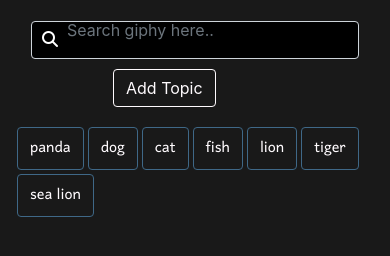
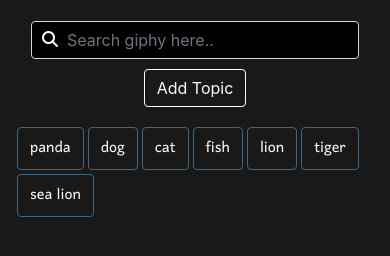
Before and after one commit to itshally/GifTastic, a plain HTML site: page index.html in a window 390 px wide. Shown: the part 60-316 px from the top of the page. Drawn offline with nearby package versions, Linux system fonts and the light colour scheme; a web font is replaced by a local one.

Commit message:
updated style.css
- adjusted margins

```diff
--- a/assets/css/style.css
+++ b/assets/css/style.css
@@ -28,15 +28,21 @@ h1{
     background-color: #000000;
     color: #FFFFFF;
     padding: 5px 10px;
+    width: auto;
 }
 #search-box{
     background-color: transparent;
     border: none !important;
     outline: none !important;
     padding: 0% !important;
-    margin: -5% auto !important;
+    /* margin: -5% auto !important; */
+    margin-top: -5px !important;
     color: #FFFFFF;
     text-indent: 8px;
+}
+#search-btn{
+    display: block;
+    margin: 10px auto !important;
 }
 .form-control:focus{
     border-color: none !important;
@@ -106,13 +112,38 @@ input:-webkit-autofill {
         width: 100%;
         display: block;
     }
+    .search-input-container{
+        width: 100%;
+    }
     #search-box{
-        margin: -20% auto !important;
-        text-indent: 10px;
+        width: 100%;
+        margin-top: -50px !important;
+        text-indent: 25px;
     }
     #search-btn{
         display: block;
         margin: 10px 25% !important;
+    }
+}
+
+@media screen and (max-width: 960px){
+    .sidebar{
+        width: 30%;
+    }
+    .navbar{
+        width: 100%;
+        display: block;
+    }
+    .search-input-container{
+        width: 100%;
+    }
+    #search-box{
+        width: 100%;
+        margin-top: -40% !important;
+    }
+    #search-btn{
+        display: block;
+        margin: 10px 20% !important;
     }
 }
 
@@ -121,8 +152,17 @@ input:-webkit-autofill {
     .sidebar{
         width: 100%;
     }
+    .search-input-container{
+        width: 100%;
+        /* background-color: red; */
+    }
     #search-box{
-        margin: -13% auto !important;
+        /* background-color: blue; */
+        margin-top: -30px !important;
         text-indent: 25px;
     }
+    #search-btn{
+        display: block;
+        margin: 10px auto !important;
+    }
 }
```
